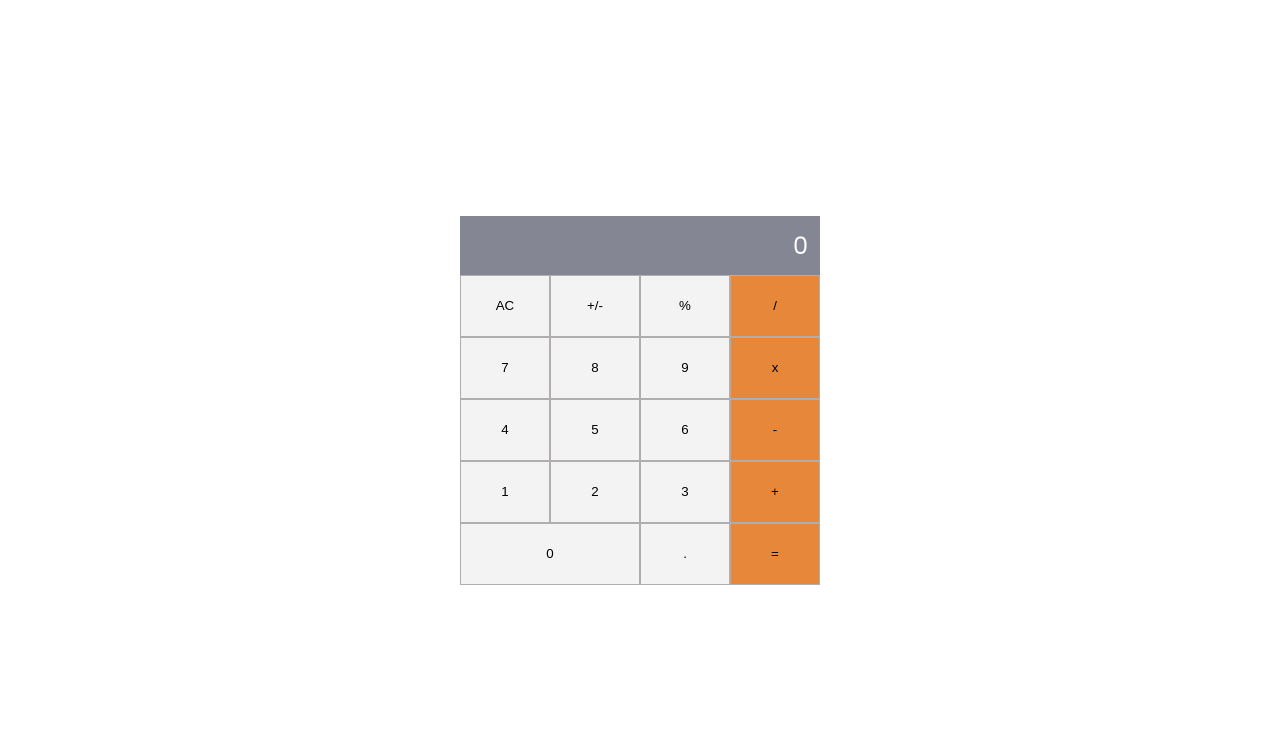
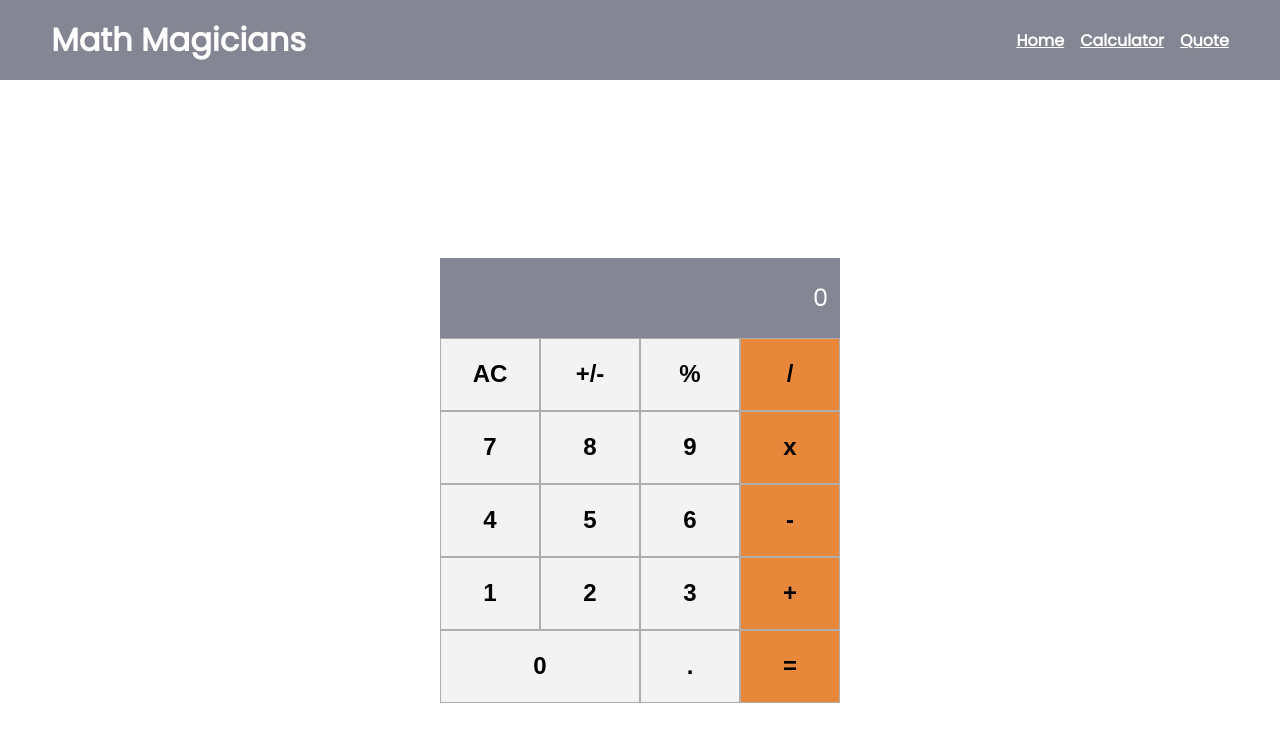
Before and after one commit to Carshy/math-magicians, a React (Create React App) app: page /calculator in a window 1280 px wide. Shown: the top 742 px of the page. Built offline with nearby package versions, Linux system fonts and the light colour scheme.

Commit message:
Create Navigation menu

```diff
--- a/package.json
+++ b/package.json
@@ -12,6 +12,7 @@
     "prop-types": "^15.8.1",
     "react": "^18.2.0",
     "react-dom": "^18.2.0",
+    "react-router-dom": "^6.3.0",
     "react-scripts": "5.0.1",
     "web-vitals": "^2.1.4"
   },
--- a/src/App.css
+++ b/src/App.css
@@ -14,6 +14,35 @@ body {
   overflow: hidden;
 }
 
+.nav-section {
+  display: flex;
+  justify-content: space-between;
+  align-items: center;
+  width: 100%;
+  height: 80px;
+  background: #858693;
+}
+
+.nav-group {
+  display: flex;
+  list-style-type: none;
+  gap: 16px;
+  margin-right: 4%;
+}
+
+.nav-group li a {
+  color: #fff;
+  font-weight: bold;
+}
+
+.math-heading {
+  text-decoration: none;
+  color: #fff;
+  font-weight: bold;
+  padding-left: 4%;
+  font-size: xx-large;
+}
+
 .App {
   height: 100vh;
   display: flex;
@@ -24,8 +53,8 @@ body {
 
 .calculator-wrapper {
   display: grid;
-  grid-template-columns: repeat(4, 90px);
-  grid-template-rows: minmax(10px, auto) repeat(5, 62px);
+  grid-template-columns: repeat(4, 100px);
+  grid-template-rows: minmax(10px, auto) repeat(5, 73px);
 }
 
 .btn {
@@ -33,6 +62,8 @@ body {
   cursor: pointer;
   outline: none;
   border: 1px solid rgb(175, 173, 173);
+  font-weight: bold;
+  font-size: x-large;
 }
 
 #div, #mul, #min, #plus, #equal {
@@ -52,10 +83,13 @@ body {
 }
 
 #display-view {
+  display: grid;
+  justify-content: right;
+  align-items: center;
   background: #858693;
   grid-column: 1 / -1;
-  font-size: 24px;
-  text-align: right;
+  font-size: x-large;
   padding: 12px;
   color: #fff;
+  height: 80px;
 }
--- a/src/App.js
+++ b/src/App.js
@@ -1,6 +1,7 @@
 import React, { Component } from 'react';
 import Calculator from './components/Calculator';
 import './App.css';
+import Navigation from './components/Navigation';
 
 class App extends Component {
   constructor(props) {
@@ -10,8 +11,11 @@ class App extends Component {
 
   render() {
     return (
-      <div className="App">
-        <Calculator />
+      <div>
+        <Navigation />
+        <div className="App">
+          <Calculator />
+        </div>
       </div>
     );
   }
--- /dev/null
+++ b/src/components/Navigation.js
@@ -0,0 +1,16 @@
+import React from 'react';
+
+function Navigation() {
+  return (
+    <nav className="nav-section">
+      <a className="math-heading" href="/mathHeading">Math Magicians</a>
+      <ul className="nav-group">
+        <li><a href="/home">Home</a></li>
+        <li><a href="/calculator">Calculator</a></li>
+        <li><a href="/quote">Quote</a></li>
+      </ul>
+    </nav>
+  );
+}
+
+export default Navigation;
```
Also changed, not shown: 1 other file (tests, documents, lock files or other folders).
